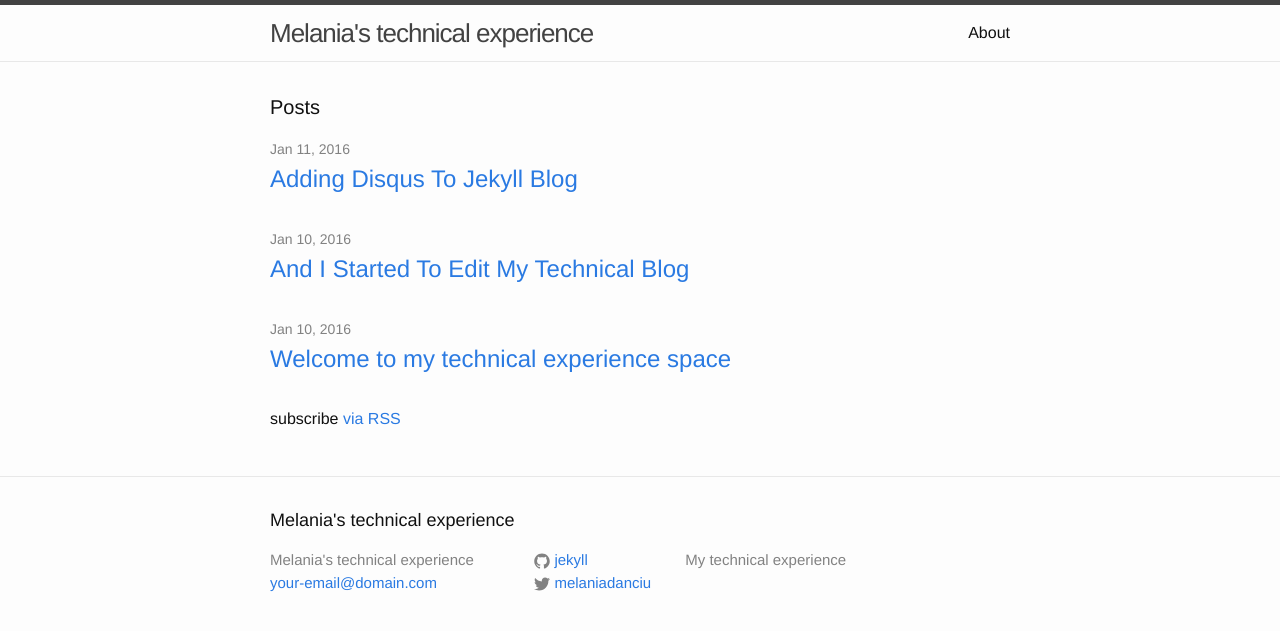
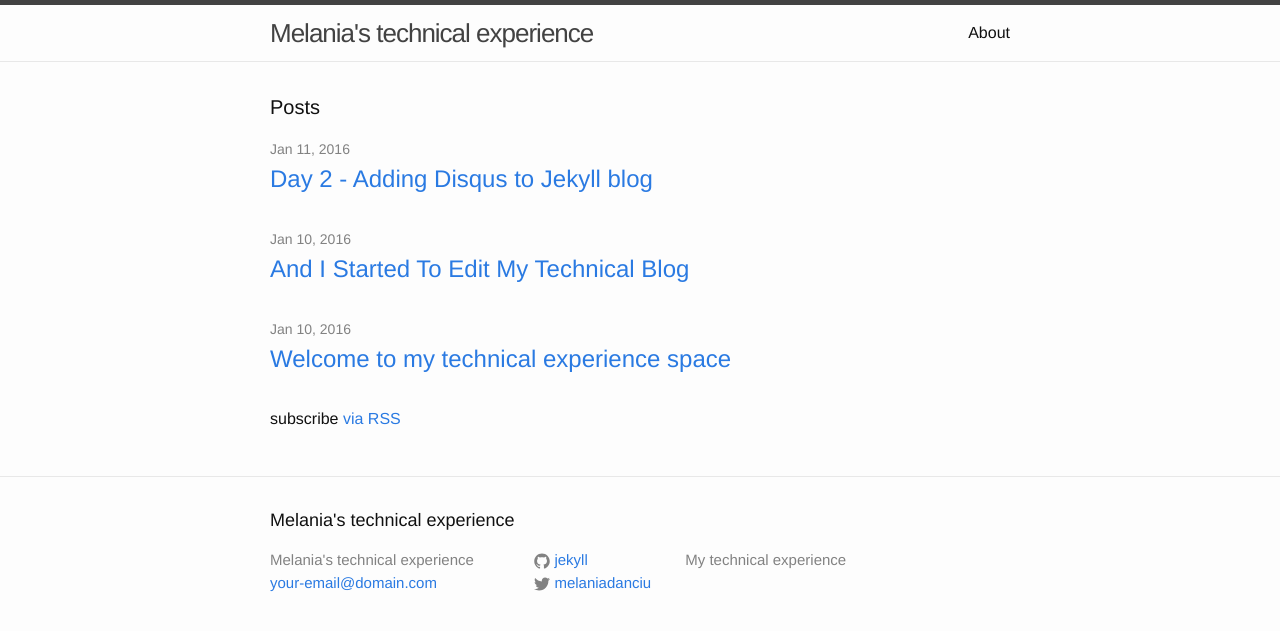
Before and after one commit to melaniaandrisan/melaniaandrisan.github.io, a Jekyll site: the page built from index.html, in a window 1280 px wide. Shown: the top 631 px of the page. Built offline with Jekyll 4.4.1, drawn with Linux system fonts in a browser that asks for light colours; comment, search, counter and statistics services are not loaded.

Commit message:
Updated 2016-01-11-Adding-Disqus-to-Jekyll-blog.md

```diff
--- a/_posts/2016-01-11-Adding-Disqus-to-Jekyll-blog.md
+++ b/_posts/2016-01-11-Adding-Disqus-to-Jekyll-blog.md
@@ -3,7 +3,9 @@ published: true
 layout: post
 date: "2016-01-11 20:35:13 +0200"
 categories: jekyll update
+title: "Day 2 - Adding Disqus to Jekyll blog"
 ---
+
 
 
 
```
